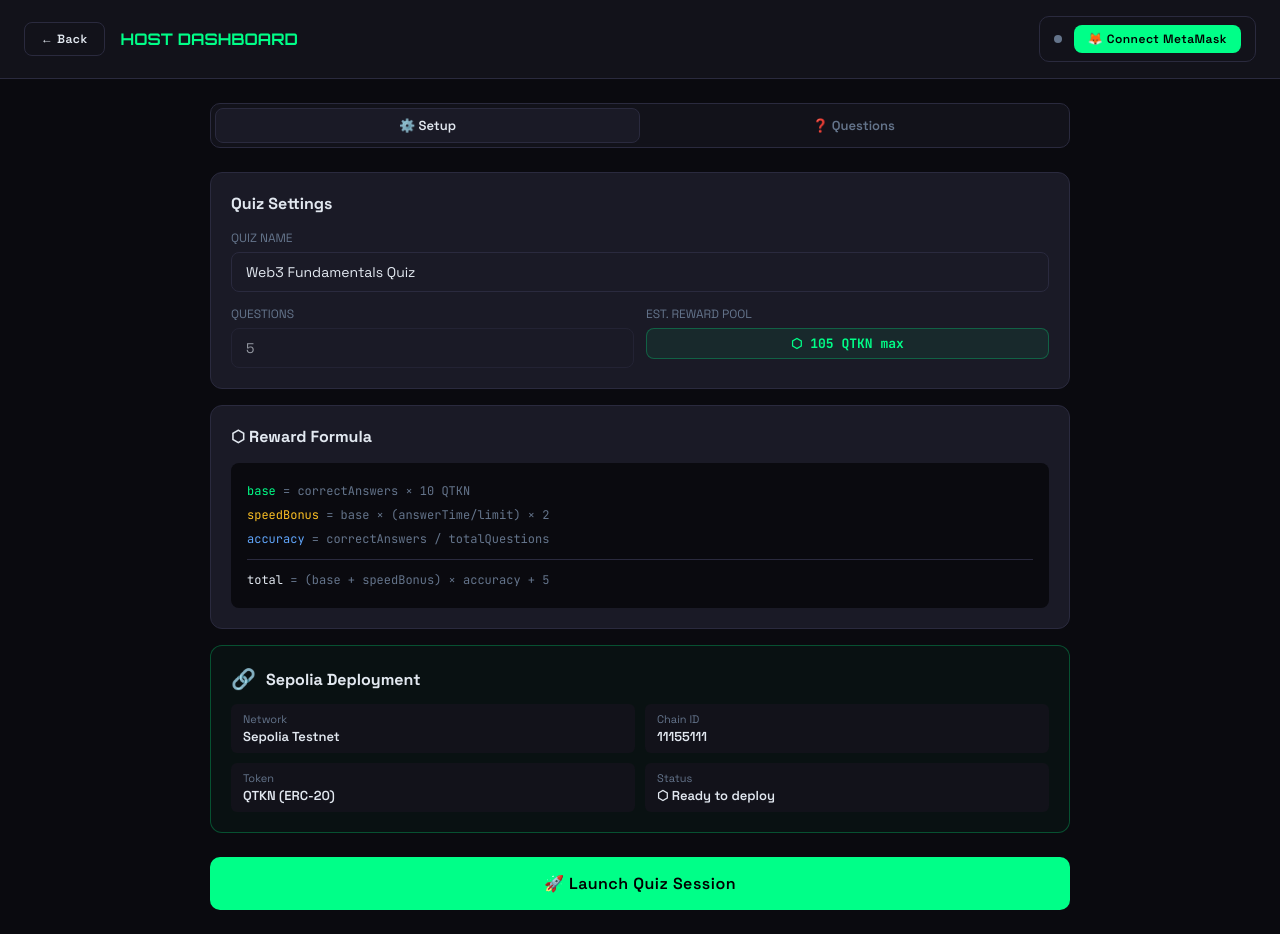
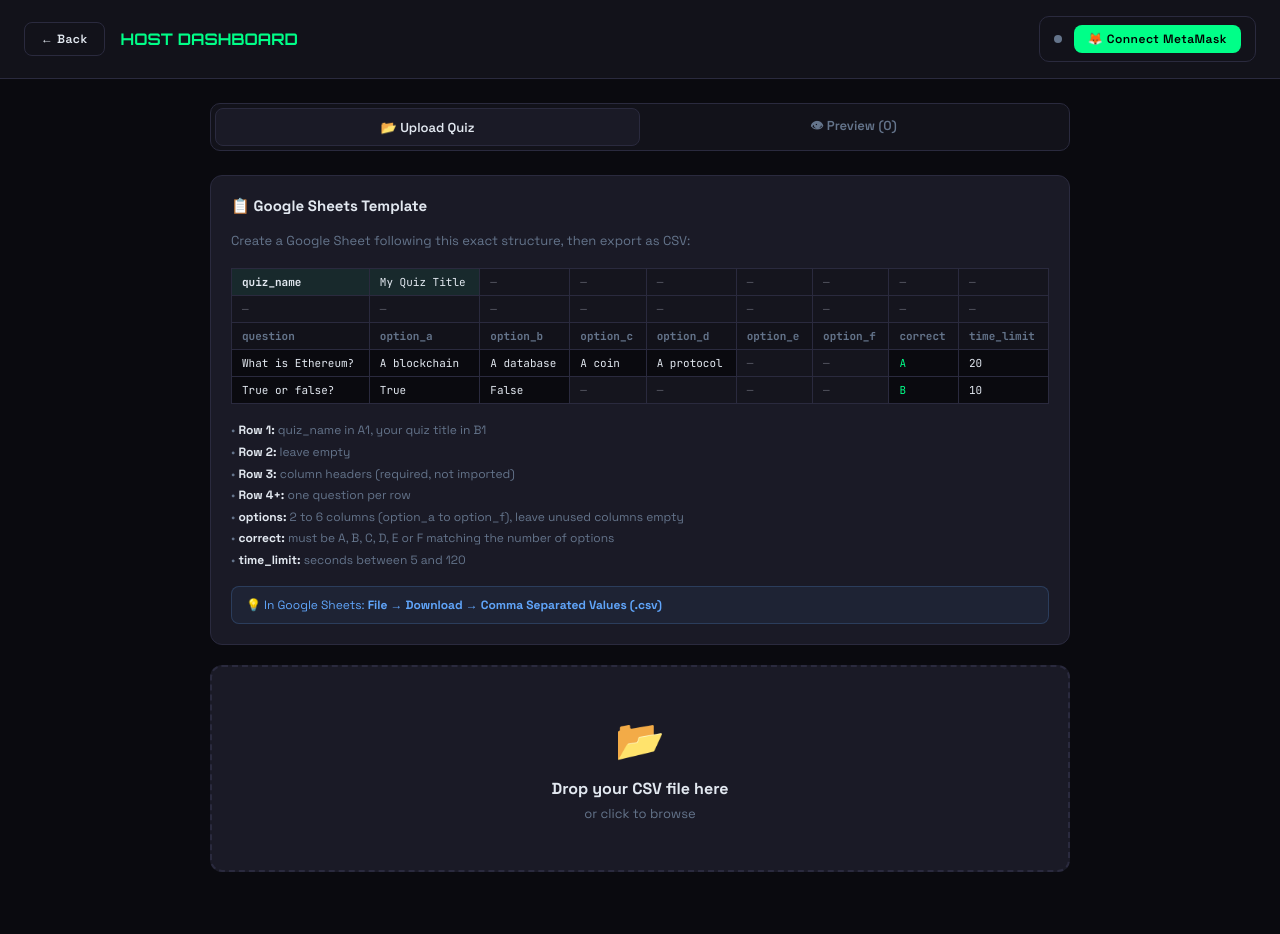
Before and after one commit to XianPaz/quizchain, a React app in the folder frontend/: page / in a window 1280 px wide. Both pictures are taken after a click on the button "🎯 Host a Quiz". After the commit the page ends 912 px from the top, so only its background shows below. Built offline with nearby package versions, Linux system fonts and the light colour scheme; the HTML template or start-up script is replaced by a standard one.

Commit message:
upload quizes in CSV

```diff
--- /dev/null
+++ b/frontend/src/utils/parseQuizCSV.js
@@ -0,0 +1,95 @@
+export function parseQuizCSV(text) {
+  const lines = text.trim().split("\n").map(l => l.trim()).filter(Boolean);
+
+  if (lines.length < 4) {
+    throw new Error("File too short. Make sure it follows the template format.");
+  }
+
+  const firstRow = parseCSVLine(lines[0]);
+  if (firstRow[0].toLowerCase() !== "quiz_name") {
+    throw new Error("Cell A1 must be 'quiz_name'. Check the template.");
+  }
+  const quizName = firstRow[1]?.trim();
+  if (!quizName) throw new Error("Quiz name is missing in cell B1.");
+
+  const questionLines = lines.slice(3);
+  if (questionLines.length === 0) {
+    throw new Error("No questions found. Add at least one question from row 4.");
+  }
+
+  const questions = questionLines.map((line, i) => {
+    const cols = parseCSVLine(line);
+    const rowNum = i + 4;
+
+    const question = cols[0]?.trim();
+    if (!question) throw new Error(`Row ${rowNum}: question text is missing.`);
+
+    // Collect options from columns 1 onwards until correct and time_limit
+    // Format: question, opt_a, opt_b, [opt_c], [opt_d], [opt_e], [opt_f], correct, time_limit
+    // correct is the first col that is A-F, time_limit is the col after that
+    let correctIndex = -1;
+    for (let c = 1; c < cols.length; c++) {
+      const val = cols[c]?.trim().toUpperCase();
+      if (["A", "B", "C", "D", "E", "F"].includes(val)) {
+        correctIndex = c;
+        break;
+      }
+    }
+
+    if (correctIndex === -1) {
+      throw new Error(`Row ${rowNum}: could not find correct answer column (must be A–F).`);
+    }
+
+    const options = cols.slice(1, correctIndex).map(o => o?.trim()).filter(Boolean);
+
+    if (options.length < 2) {
+      throw new Error(`Row ${rowNum}: at least 2 options are required.`);
+    }
+    if (options.length > 6) {
+      throw new Error(`Row ${rowNum}: maximum 6 options allowed.`);
+    }
+
+    const correctLetter = cols[correctIndex]?.trim().toUpperCase();
+    const correctMap = { A: 0, B: 1, C: 2, D: 3, E: 4, F: 5 };
+    const correctAnswerIndex = correctMap[correctLetter];
+
+    if (correctAnswerIndex >= options.length) {
+      throw new Error(`Row ${rowNum}: correct answer "${correctLetter}" refers to an option that doesn't exist.`);
+    }
+
+    const timeLimit = parseInt(cols[correctIndex + 1]);
+    if (isNaN(timeLimit) || timeLimit < 5 || timeLimit > 120) {
+      throw new Error(`Row ${rowNum}: time_limit must be a number between 5 and 120.`);
+    }
+
+    return {
+      id: i + 1,
+      question,
+      options,
+      correct: correctAnswerIndex,
+      timeLimit,
+    };
+  });
+
+  return { quizName, questions };
+}
+
+function parseCSVLine(line) {
+  const result = [];
+  let current = "";
+  let inQuotes = false;
+
+  for (let i = 0; i < line.length; i++) {
+    const char = line[i];
+    if (char === '"') {
+      inQuotes = !inQuotes;
+    } else if (char === "," && !inQuotes) {
+      result.push(current);
+      current = "";
+    } else {
+      current += char;
+    }
+  }
+  result.push(current);
+  return result;
+}
--- a/frontend/src/views/HostDashboard.jsx
+++ b/frontend/src/views/HostDashboard.jsx
@@ -1,15 +1,51 @@
+import { useState } from "react";
+import { COLORS } from "../styles/colors";
+import { styles } from "../styles/styles";
 import WalletBar from "../components/WalletBar";
-import { styles } from "../styles/styles";
-import { COLORS } from "../styles/colors";
-import { useState } from "react";
-import { SAMPLE_QUESTIONS, QUIZ_TOKEN_CONTRACT, QUIZ_GAME_CONTRACT } from "../constants/sampleData";
+import { parseQuizCSV } from "../utils/parseQuizCSV";
 
 export default function HostDashboard({ wallet, onStartQuiz, onBack }) {
-  const [tab, setTab] = useState("create");
-  const [questions, setQuestions] = useState(SAMPLE_QUESTIONS);
-  const [quizName, setQuizName] = useState("Web3 Fundamentals Quiz");
-  const [showContract, setShowContract] = useState(false);
-  const [contractTab, setContractTab] = useState("token");
+  const [tab, setTab] = useState("upload");
+  const [questions, setQuestions] = useState([]);
+  const [quizName, setQuizName] = useState("");
+  const [uploadError, setUploadError] = useState("");
+  const [uploadSuccess, setUploadSuccess] = useState(false);
+  const [dragging, setDragging] = useState(false);
+
+  const processFile = (file) => {
+    setUploadError("");
+    setUploadSuccess(false);
+
+    if (!file) return;
+    if (!file.name.endsWith(".csv")) {
+      setUploadError("Please upload a .csv file. Export from Google Sheets via File → Download → CSV.");
+      return;
+    }
+
+    const reader = new FileReader();
+    reader.onload = (e) => {
+      try {
+        const { quizName: name, questions: qs } = parseQuizCSV(e.target.result);
+        setQuizName(name);
+        setQuestions(qs);
+        setUploadSuccess(true);
+        setTab("preview");
+      } catch (err) {
+        setUploadError(err.message);
+      }
+    };
+    reader.readAsText(file);
+  };
+
+  const handleFileInput = (e) => {
+    processFile(e.target.files[0]);
+  };
+
+  const handleDrop = (e) => {
+    e.preventDefault();
+    setDragging(false);
+    processFile(e.dataTransfer.files[0]);
+  };
 
   return (
     <div style={{ minHeight: "100vh", background: COLORS.bg }}>
@@ -29,132 +65,198 @@ export default function HostDashboard({ wallet, onStartQuiz, onBack }) {
       </div>
 
       <div style={{ maxWidth: 900, margin: "0 auto", padding: "24px 20px" }}>
+
         {/* Tab bar */}
         <div className="tab-bar" style={{ marginBottom: 24 }}>
-          {["create", "questions"].map(t => (
-            <button key={t} className={`tab ${tab === t ? "active" : ""}`} onClick={() => setTab(t)}>
-              {t === "create" ? "⚙️ Setup" : "❓ Questions"}
+          {["upload", "preview"].map(t => (
+            <button
+              key={t}
+              className={`tab ${tab === t ? "active" : ""}`}
+              onClick={() => setTab(t)}
+              disabled={t === "preview" && questions.length === 0}
+            >
+              {t === "upload" ? "📂 Upload Quiz" : `👁 Preview (${questions.length})`}
             </button>
           ))}
         </div>
 
-        {/* SETUP TAB */}
-        {tab === "create" && (
+        {/* UPLOAD TAB */}
+        {tab === "upload" && (
           <div className="slide-up" style={{ opacity: 0 }}>
-            <div className="card" style={{ marginBottom: 16 }}>
-              <div style={{ fontWeight: 700, fontSize: 16, marginBottom: 16 }}>Quiz Settings</div>
-              <div style={{ display: "grid", gap: 14 }}>
+
+            {/* Template instructions */}
+            <div className="card" style={{ marginBottom: 20 }}>
+              <div style={{ fontWeight: 700, fontSize: 15, marginBottom: 14 }}>
+                📋 Google Sheets Template
+              </div>
+              <div style={{ color: COLORS.muted, fontSize: 13, lineHeight: 1.8, marginBottom: 16 }}>
+                Create a Google Sheet following this exact structure, then export as CSV:
+              </div>
+
+              {/* Template table */}
+              <div style={{ overflowX: "auto", marginBottom: 16 }}>
+                <table style={{
+                  width: "100%", borderCollapse: "collapse",
+                  fontFamily: "JetBrains Mono, monospace", fontSize: 11,
+                }}>
+                  <tbody>
+                    {[
+                      ["quiz_name", "My Quiz Title", "", "", "", "", "", "", ""],
+                      ["", "", "", "", "", "", "", "", ""],
+                      ["question", "option_a", "option_b", "option_c", "option_d", "option_e", "option_f", "correct", "time_limit"],
+                      ["What is Ethereum?", "A blockchain", "A database", "A coin", "A protocol", "", "", "A", "20"],
+                      ["True or false?", "True", "False", "", "", "", "", "B", "10"],
+                    ].map((row, ri) => (
+                      <tr key={ri}>
+                        {row.map((cell, ci) => (
+                          <td key={ci} style={{
+                            padding: "6px 10px",
+                            border: `1px solid ${COLORS.border}`,
+                            background: ri === 2
+                              ? COLORS.surface
+                              : ri === 0 && ci < 2
+                                ? `${COLORS.accent}11`
+                                : COLORS.bg,
+                            color: ri === 2
+                              ? COLORS.muted
+                              : ci === 7 && ri > 2
+                                ? COLORS.accent
+                                : COLORS.text,
+                            fontWeight: ri === 2 || (ri === 0 && ci === 0) ? 700 : 400,
+                            whiteSpace: "nowrap",
+                            opacity: cell === "" ? 0.3 : 1,
+                          }}>
+                            {cell || "—"}
+                          </td>
+                        ))}
+                      </tr>
+                    ))}
+                  </tbody>
+                </table>
+              </div>
+
+              <div style={{ fontSize: 12, color: COLORS.muted, lineHeight: 1.8 }}>
+                <div>• <strong style={{ color: COLORS.text }}>Row 1:</strong> quiz_name in A1, your quiz title in B1</div>
+                <div>• <strong style={{ color: COLORS.text }}>Row 2:</strong> leave empty</div>
+                <div>• <strong style={{ color: COLORS.text }}>Row 3:</strong> column headers (required, not imported)</div>
+                <div>• <strong style={{ color: COLORS.text }}>Row 4+:</strong> one question per row</div>
+                <div>• <strong style={{ color: COLORS.text }}>options:</strong> 2 to 6 columns (option_a to option_f), leave unused columns empty</div>
+                <div>• <strong style={{ color: COLORS.text }}>correct:</strong> must be A, B, C, D, E or F matching the number of options</div>
+                <div>• <strong style={{ color: COLORS.text }}>time_limit:</strong> seconds between 5 and 120</div>
+              </div>
+
+              <div style={{
+                marginTop: 14, padding: "10px 14px",
+                background: `${COLORS.blue}11`, border: `1px solid ${COLORS.blue}33`,
+                borderRadius: 8, fontSize: 12, color: COLORS.blue,
+              }}>
+                💡 In Google Sheets: <strong>File → Download → Comma Separated Values (.csv)</strong>
+              </div>
+            </div>
+
+            {/* Drop zone */}
+            <div
+              onDragOver={(e) => { e.preventDefault(); setDragging(true); }}
+              onDragLeave={() => setDragging(false)}
+              onDrop={handleDrop}
+              onClick={() => document.getElementById("csv-input").click()}
+              style={{
+                border: `2px dashed ${dragging ? COLORS.accent : COLORS.border}`,
+                borderRadius: 12, padding: "48px 24px",
+                textAlign: "center", cursor: "pointer",
+                background: dragging ? `${COLORS.accent}08` : COLORS.card,
+                transition: "all 0.2s", marginBottom: 16,
+              }}>
+              <div style={{ fontSize: 40, marginBottom: 12 }}>📂</div>
+              <div style={{ fontWeight: 700, fontSize: 16, color: COLORS.text, marginBottom: 6 }}>
+                Drop your CSV file here
+              </div>
+              <div style={{ color: COLORS.muted, fontSize: 13 }}>
+                or click to browse
+              </div>
+              <input
+                id="csv-input"
+                type="file"
+                accept=".csv"
+                onChange={handleFileInput}
+                style={{ display: "none" }}
+              />
+            </div>
+
+            {/* Error */}
+            {uploadError && (
+              <div style={{
+                background: `${COLORS.red}11`, border: `1px solid ${COLORS.red}44`,
+                borderRadius: 8, padding: "12px 16px",
+                color: COLORS.red, fontSize: 13,
+              }}>
+                ⚠️ {uploadError}
+              </div>
+            )}
+          </div>
+        )}
+
+        {/* PREVIEW TAB */}
+        {tab === "preview" && questions.length > 0 && (
+          <div className="slide-up" style={{ opacity: 0 }}>
+
+            {/* Quiz info */}
+            <div className="card" style={{
+              marginBottom: 20, borderColor: `${COLORS.accent}44`,
+              background: `${COLORS.accent}08`,
+            }}>
+              <div style={{ display: "flex", justifyContent: "space-between", alignItems: "center" }}>
                 <div>
-                  <label style={{ fontSize: 12, color: COLORS.muted, display: "block", marginBottom: 6 }}>
-                    QUIZ NAME
-                  </label>
-                  <input className="input" value={quizName}
-                    onChange={e => setQuizName(e.target.value)} />
+                  <div style={{ fontSize: 12, color: COLORS.muted, marginBottom: 4 }}>QUIZ NAME</div>
+                  <div style={{ fontSize: 20, fontWeight: 700, color: COLORS.text }}>{quizName}</div>
                 </div>
-                <div style={{ display: "grid", gridTemplateColumns: "1fr 1fr", gap: 12 }}>
-                  <div>
-                    <label style={{ fontSize: 12, color: COLORS.muted, display: "block", marginBottom: 6 }}>
-                      QUESTIONS
-                    </label>
-                    <input className="input" value={questions.length} readOnly
-                      style={{ opacity: 0.6 }} />
-                  </div>
-                  <div>
-                    <label style={{ fontSize: 12, color: COLORS.muted, display: "block", marginBottom: 6 }}>
-                      EST. REWARD POOL
-                    </label>
-                    <div className="token-badge" style={{ width: "100%", justifyContent: "center" }}>
-                      ⬡ {questions.length * 10 * 2 + 5} QTKN max
-                    </div>
+                <div style={{ textAlign: "right" }}>
+                  <div style={{ fontSize: 12, color: COLORS.muted, marginBottom: 4 }}>QUESTIONS</div>
+                  <div style={{ fontSize: 20, fontWeight: 700, color: COLORS.accent }}>
+                    {questions.length}
                   </div>
                 </div>
               </div>
             </div>
 
-            {/* Reward breakdown */}
-            <div className="card" style={{ marginBottom: 16 }}>
-              <div style={{ fontWeight: 700, fontSize: 16, marginBottom: 16 }}>
-                ⬡ Reward Formula
-              </div>
-              <div style={{
-                background: COLORS.bg, borderRadius: 8, padding: 16,
-                fontFamily: "JetBrains Mono", fontSize: 12, color: COLORS.muted,
-                lineHeight: 2,
-              }}>
-                <div><span style={{ color: COLORS.accent }}>base</span> = correctAnswers × 10 QTKN</div>
-                <div><span style={{ color: COLORS.yellow }}>speedBonus</span> = base × (answerTime/limit) × 2</div>
-                <div><span style={{ color: COLORS.blue }}>accuracy</span> = correctAnswers / totalQuestions</div>
-                <div style={{ marginTop: 8, borderTop: `1px solid ${COLORS.border}`, paddingTop: 8 }}>
-                  <span style={{ color: COLORS.text }}>total</span> = (base + speedBonus) × accuracy + 5
-                </div>
-              </div>
-            </div>
-
-            {/* Deploy info */}
-            <div className="card" style={{
-              borderColor: `${COLORS.accent}44`, background: "#00ff8808",
-              marginBottom: 24,
-            }}>
-              <div style={{ display: "flex", alignItems: "center", gap: 10, marginBottom: 12 }}>
-                <span style={{ fontSize: 20 }}>🔗</span>
-                <span style={{ fontWeight: 700 }}>Sepolia Deployment</span>
-              </div>
-              <div style={{ display: "grid", gridTemplateColumns: "1fr 1fr", gap: 10 }}>
-                {[
-                  { label: "Network", value: "Sepolia Testnet" },
-                  { label: "Chain ID", value: "11155111" },
-                  { label: "Token", value: "QTKN (ERC-20)" },
-                  { label: "Status", value: "⬡ Ready to deploy" },
-                ].map(i => (
-                  <div key={i.label} style={{ background: COLORS.surface, borderRadius: 6, padding: "8px 12px" }}>
-                    <div style={{ fontSize: 11, color: COLORS.muted }}>{i.label}</div>
-                    <div style={{ fontSize: 13, fontWeight: 600, marginTop: 2 }}>{i.value}</div>
-                  </div>
-                ))}
-              </div>
-            </div>
-
-            <button className="btn btn-primary btn-lg" style={{ width: "100%" }}
-              onClick={() => onStartQuiz({ name: quizName, questions })}>
-              🚀 Launch Quiz Session
-            </button>
-          </div>
-        )}
-
-        {/* QUESTIONS TAB */}
-        {tab === "questions" && (
-          <div className="slide-up" style={{ opacity: 0 }}>
+            {/* Question list */}
             <div style={{ display: "flex", flexDirection: "column", gap: 12, marginBottom: 24 }}>
               {questions.map((q, i) => (
-                <div key={q.id} className="card" style={{ position: "relative" }}>
+                <div key={q.id} className="card">
                   <div style={{ display: "flex", alignItems: "flex-start", gap: 12 }}>
-                    <div className="q-number">{i + 1}</div>
+                    <div style={{
+                      width: 36, height: 36, borderRadius: "50%",
+                      background: COLORS.purple, display: "flex",
+                      alignItems: "center", justifyContent: "center",
+                      fontWeight: 700, fontSize: 14, flexShrink: 0, color: "#fff",
+                    }}>
+                      {i + 1}
+                    </div>
                     <div style={{ flex: 1 }}>
-                      <div style={{ fontWeight: 600, marginBottom: 10, fontSize: 15 }}>{q.question}</div>
+                      <div style={{ fontWeight: 600, marginBottom: 10, fontSize: 15, color: COLORS.text }}>
+                        {q.question}
+                      </div>
                       <div style={{ display: "grid", gridTemplateColumns: "1fr 1fr", gap: 6 }}>
                         {q.options.map((opt, oi) => (
                           <div key={oi} style={{
                             padding: "6px 10px", borderRadius: 6, fontSize: 12,
-                            background: oi === q.correct
-                              ? `${COLORS.accent}22`
-                              : COLORS.surface,
+                            background: oi === q.correct ? `${COLORS.accent}22` : COLORS.surface,
                             border: `1px solid ${oi === q.correct ? COLORS.accent + "44" : COLORS.border}`,
                             color: oi === q.correct ? COLORS.accent : COLORS.text,
                           }}>
-                            {oi === q.correct ? "✓ " : ""}{opt}
+                            {["A", "B", "C", "D", "E", "F"][oi]}. {opt}
+                            {oi === q.correct && " ✓"}
                           </div>
                         ))}
                       </div>
                       <div style={{ display: "flex", gap: 8, marginTop: 10 }}>
-                        <span className="tag" style={{
-                          background: `${COLORS.yellow}22`, color: COLORS.yellow, borderColor: `${COLORS.yellow}44`,
+                        <span style={{
+                          display: "inline-flex", alignItems: "center", gap: 6,
+                          padding: "4px 10px", borderRadius: 999, fontSize: 11,
+                          fontWeight: 600, letterSpacing: 0.5, textTransform: "uppercase",
+                          background: `${COLORS.yellow}22`, color: COLORS.yellow,
                         }}>
                           ⏱ {q.timeLimit}s
-                        </span>
-                        <span className="tag" style={{
-                          background: `${COLORS.accent}22`, color: COLORS.accent,
-                        }}>
-                          ⬡ up to {q.timeLimit <= 10 ? 20 : 15} QTKN
                         </span>
                       </div>
                     </div>
@@ -163,6 +265,20 @@ export default function HostDashboard({ wallet, onStartQuiz, onBack }) {
               ))}
             </div>
 
+            <div style={{ display: "flex", gap: 12 }}>
+              <button
+                className="btn btn-secondary"
+                style={{ flex: 1 }}
+                onClick={() => { setTab("upload"); setQuestions([]); setQuizName(""); setUploadSuccess(false); }}>
+                ↩ Upload Different File
+              </button>
+              <button
+                className="btn btn-primary"
+                style={{ flex: 2, fontSize: 16 }}
+                onClick={() => onStartQuiz({ name: quizName, questions })}>
+                🚀 Launch Quiz Session
+              </button>
+            </div>
           </div>
         )}
       </div>
```
Also changed, not shown: frontend/src/views/HostGame.jsx (+11 -2 lines), frontend/src/views/StudentGame.jsx (+12 -3 lines).
